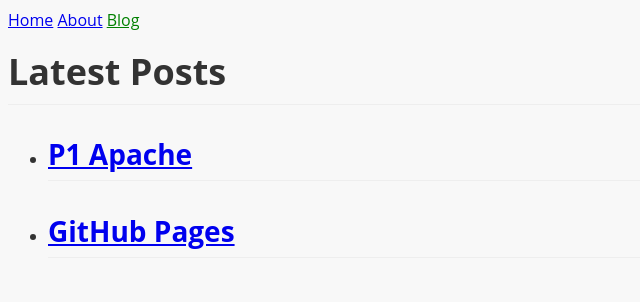
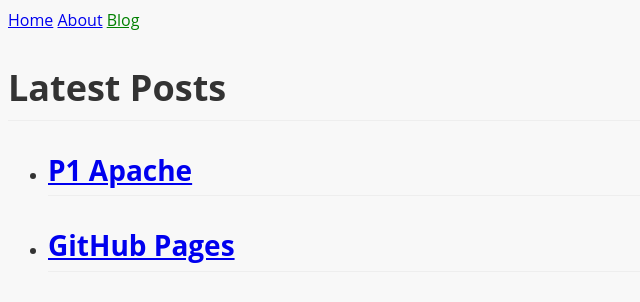
Before and after one commit to patrickcampillo/patrickcampilloc, a Jekyll site: the page built from blog.html, in a window 1280 px wide. Shown: the top 302 px of the page, without its empty margins (0-640 px from the left). Built offline with Jekyll 4.4.1, drawn with Linux system fonts in a browser that asks for light colours.

Commit message:
Update styles.css

```diff
--- a/assets/css/styles.css
+++ b/assets/css/styles.css
@@ -14,7 +14,7 @@
 
 h1, h2, h3, h4, h5, h6 {
 	position: relative;
-	margin-top: 1rem;
+	margin-top: 2rem;
 	margin-bottom: 1rem;
 	font-weight: bold;
 	line-height: 1.4;
@@ -27,7 +27,6 @@
 	border-bottom: 1px solid rgb(238, 238, 238);
 }
 h2 {
-	padding-top: 0.6em;
 	padding-bottom: 0.3em;
 	font-size: 1.75em;
 	line-height: 1.225;
```
